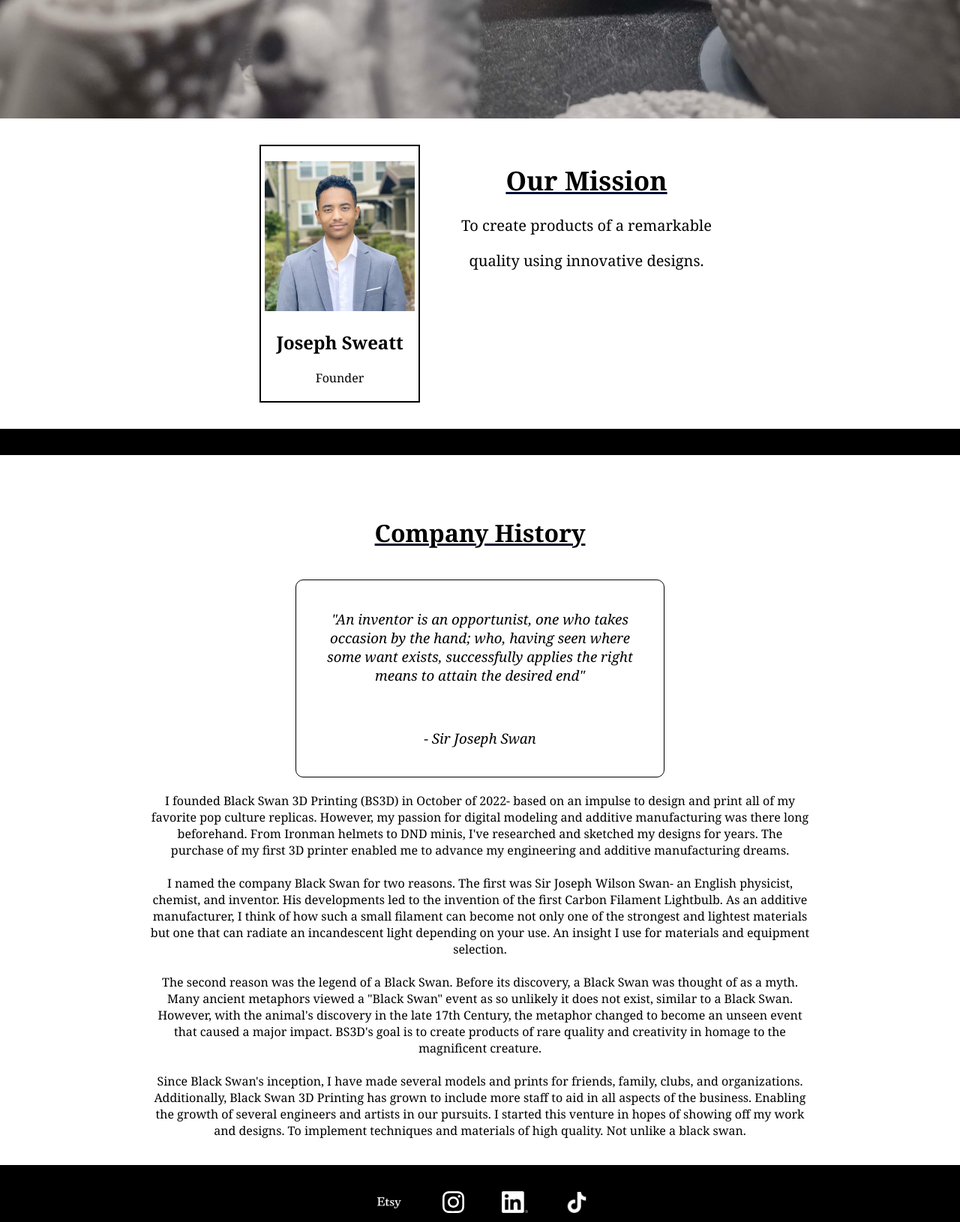
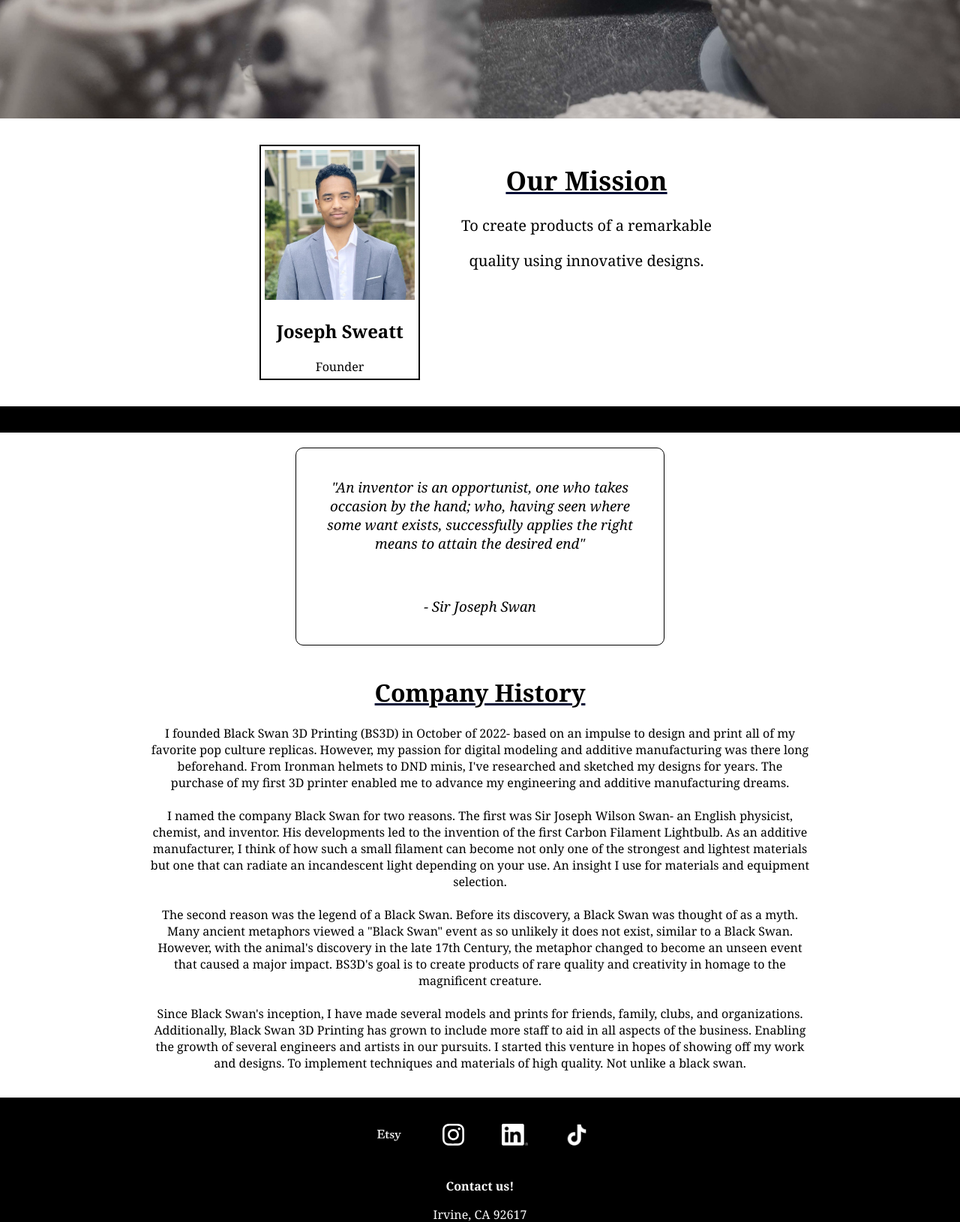
Before and after one commit to blackswan3dprinting/blackswan3dprinting.github.io, a Flask app: page /about/ in a window 1280 px wide. Shown: the part 472-2102 px from the top of the page at 75% size. Run offline with Flask 2, Linux system fonts and the light colour scheme; style sheets or scripts are compiled from the project's sources.

Commit message:
final touches for launch

```diff
--- a/src/bs3d/website/static/styles/about.scss
+++ b/src/bs3d/website/static/styles/about.scss
@@ -208,7 +208,6 @@ footer {
 }
 
 #company-history {
-    padding: 60px 0 0 0;
     text-decoration-line: underline;
     text-decoration-color: $DARKBLUE;
 
@@ -221,7 +220,7 @@ footer {
 
 .photo-container {
     border: 2px solid $BLACK;
-    padding: 20px 5px;
+    padding: 5px 5px;
     margin: 0 35px;
 
     text-align: center;
--- a/src/bs3d/website/static/styles/our_team.scss
+++ b/src/bs3d/website/static/styles/our_team.scss
@@ -148,7 +148,7 @@ footer {
 
 .photo-container {
     border: 2px solid $BLACK;
-    padding: 20px 5px;
+    padding: 5px 5px;
     margin: 0 35px;
 
     text-align: center;
--- a/src/bs3d/website/templates/about.html
+++ b/src/bs3d/website/templates/about.html
@@ -61,13 +61,13 @@
             </div>
 
             <div id="history">
-                <h1 id="company-history">Company History</h1>
-
                 <div id="joseph-swan-quote">
                     <h3>"An inventor is an opportunist, one who takes occasion by the hand; who, having seen where some want exists, successfully applies the right means to attain the desired end"</h3>
                     <br>
                     <h3>- Sir Joseph Swan</h3>
                 </div>
+
+                <h1 id="company-history">Company History</h1>
 
                 <p>I founded Black Swan 3D Printing (BS3D) in October of 2022- based on an impulse to design and print all of my favorite pop culture replicas. However, my passion for digital modeling and additive manufacturing was there long beforehand. From Ironman helmets to DND minis, I've researched and sketched my designs for years. The purchase of my first 3D printer enabled me to advance my engineering and additive manufacturing dreams.</p>
                 <br>
```
